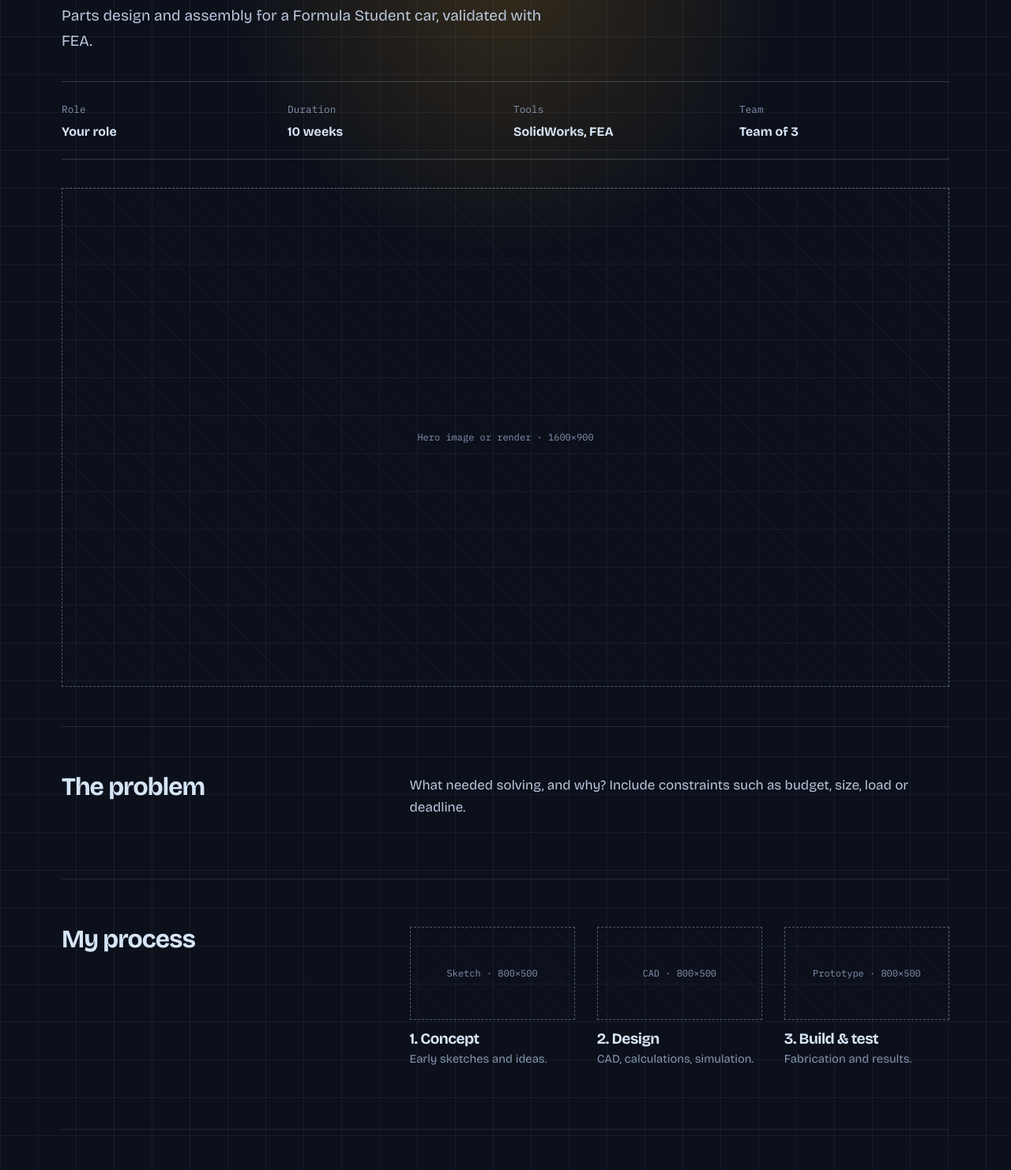
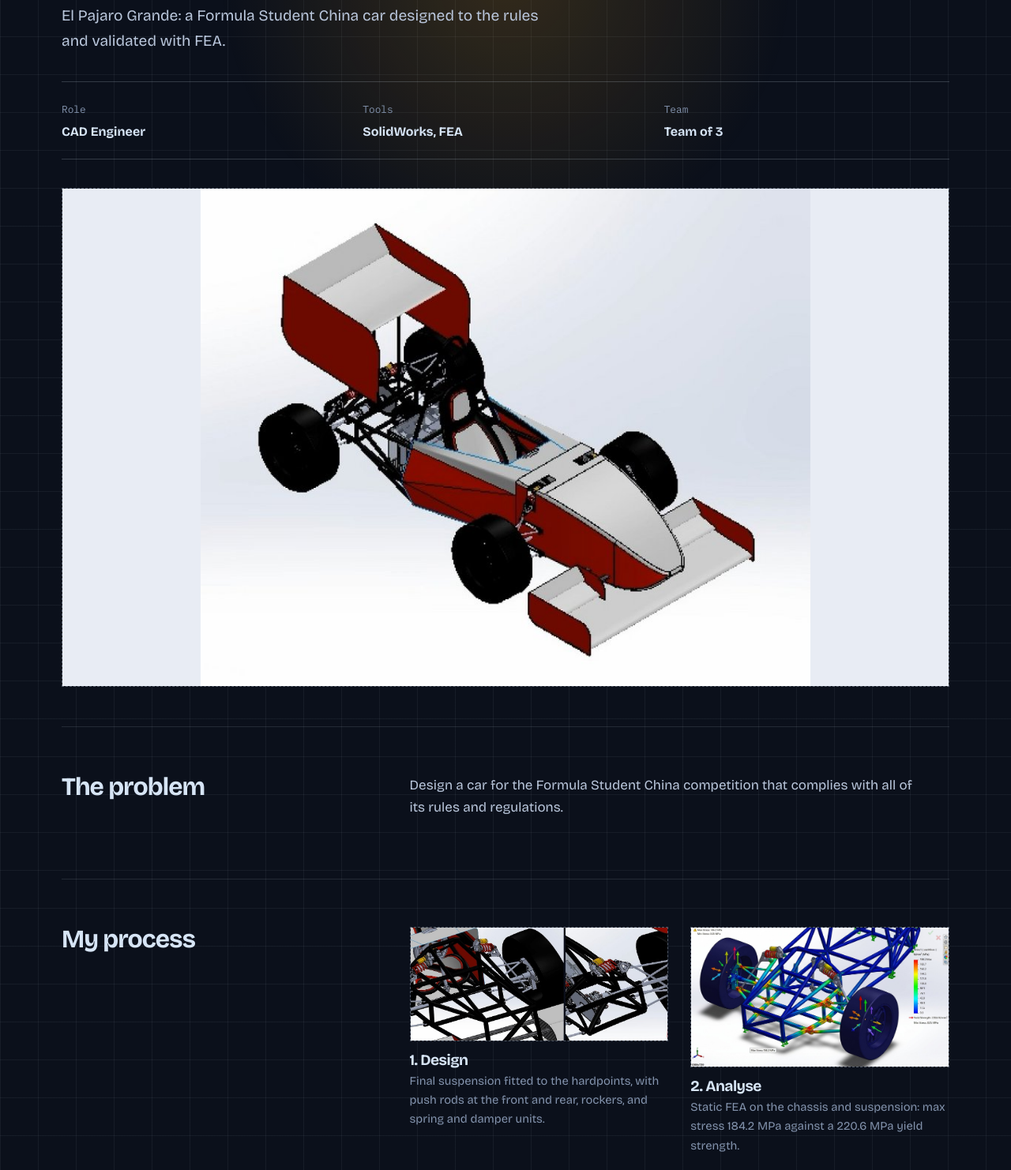
Before and after one commit to veershah0104/Engineering-Portfolio, a plain HTML site: page project-2.html in a window 1280 px wide. Shown: the part 434-1916 px from the top of the page at 79% size. Drawn offline with nearby package versions, Linux system fonts and the light colour scheme.

Commit message:
Add files via upload

```diff
--- a/project-2.html
+++ b/project-2.html
@@ -1,19 +1,18 @@
-<!doctype html><html lang="en"><head><title>Formula Student Car Parts and Assembly | Veer Shah</title><meta charset="utf-8"><meta name="viewport" content="width=device-width,initial-scale=1"><link rel="preconnect" href="https://fonts.googleapis.com"><link rel="preconnect" href="https://fonts.gstatic.com" crossorigin><link href="https://fonts.googleapis.com/css2?family=Bricolage+Grotesque:opsz,wght@12..96,400;12..96,700&family=IBM+Plex+Mono&display=swap" rel="stylesheet"><link rel="stylesheet" href="css/style.css"><script src="js/main.js" defer></script></head><body>
+<!doctype html><html lang="en"><head><title>Formula Student Car Design and Assembly | Veer Shah</title><meta charset="utf-8"><meta name="viewport" content="width=device-width,initial-scale=1"><link rel="preconnect" href="https://fonts.googleapis.com"><link rel="preconnect" href="https://fonts.gstatic.com" crossorigin><link href="https://fonts.googleapis.com/css2?family=Bricolage+Grotesque:opsz,wght@12..96,400;12..96,700&family=IBM+Plex+Mono&display=swap" rel="stylesheet"><link rel="stylesheet" href="css/style.css"><script src="js/main.js" defer></script></head><body>
 <header id="nav" class="nav"></header>
 <main>
-<section class="p-hero"><div class="wrap"><p class="mono">Project 2 of 4</p>
-<h1>Formula Student Car Parts and Assembly</h1><p style="max-width:620px;color:#b9c6db;font-size:1.2rem">Parts design and assembly for a Formula Student car, validated with FEA.</p>
-<div class="meta"><div><span class="mono">Role</span><b>Your role</b></div><div><span class="mono">Duration</span><b>10 weeks</b></div><div><span class="mono">Tools</span><b>SolidWorks, FEA</b></div><div><span class="mono">Team</span><b>Team of 3</b></div></div>
-<figure class="ph rv" data-label="Hero image or render · 1600×900"><!-- <img src="assets/p2-hero.jpg" alt="Describe image"> --></figure></div></section>
+<section class="p-hero"><div class="wrap"><p class="mono">Redbird Racing HKUST</p>
+<h1>Formula Student Car Design and Assembly</h1><p style="max-width:620px;color:#b9c6db;font-size:1.2rem">El Pajaro Grande: a Formula Student China car designed to the rules and validated with FEA.</p>
+<div class="meta" style="grid-template-columns:repeat(3,1fr)"><div><span class="mono">Role</span><b>CAD Engineer</b></div><div><span class="mono">Tools</span><b>SolidWorks, FEA</b></div><div><span class="mono">Team</span><b>Team of 3</b></div></div>
+<figure class="ph rv"><img src="assets/p2-hero.jpg" alt="El Pajaro Grande Formula Student car CAD render" style="object-fit:contain;background:#e8ecf4"></figure></div></section>
 
 <section class="wrap">
-<div class="blk rv"><h2>The problem</h2><div><p>What needed solving, and why? Include constraints such as budget, size, load or deadline.</p></div></div>
-<div class="blk rv"><h2>My process</h2><div class="steps">
-<div><figure class="ph" data-label="Sketch · 800×500"></figure><h3>1. Concept</h3><p>Early sketches and ideas.</p></div>
-<div><figure class="ph" data-label="CAD · 800×500"></figure><h3>2. Design</h3><p>CAD, calculations, simulation.</p></div>
-<div><figure class="ph" data-label="Prototype · 800×500"></figure><h3>3. Build &amp; test</h3><p>Fabrication and results.</p></div></div></div>
-<div class="blk rv"><h2>Gallery</h2><div class="gal"><figure class="ph" data-label="Large image · 1200×900"></figure><figure class="ph" data-label="Detail · 800×500"></figure><figure class="ph" data-label="Detail · 800×500"></figure></div></div>
-<div class="blk rv"><h2>Results</h2><div><div class="res"><div><b>00%</b><span class="mono">key metric</span></div><div><b>0.0x</b><span class="mono">key metric</span></div><div><b>$00</b><span class="mono">key metric</span></div></div><p style="margin-top:24px">What worked, what failed, and what you would change next time.</p></div></div>
+<div class="blk rv"><h2>The problem</h2><div><p>Design a car for the Formula Student China competition that complies with all of its rules and regulations.</p></div></div>
+<div class="blk rv"><h2>My process</h2><div class="steps" style="grid-template-columns:repeat(2,1fr)"><div><figure class="ph fit"><img src="assets/p2-suspension.jpg" alt="Final suspension design shown front and rear in SolidWorks" loading="lazy"></figure><h3>1. Design</h3><p>Final suspension fitted to the hardpoints, with push rods at the front and rear, rockers, and spring and damper units.</p></div><div><figure class="ph fit"><img src="assets/p2-fea.jpg" alt="SolidWorks Simulation stress plot of the chassis and suspension" loading="lazy"></figure><h3>2. Analyse</h3><p>Static FEA on the chassis and suspension: max stress 184.2 MPa against a 220.6 MPa yield strength.</p></div></div></div>
+<div class="blk rv"><h2>Subsystems</h2><div class="steps"><div><figure class="ph fit"><img src="assets/p2-geometry.jpg" alt="Front suspension geometry in SolidWorks" loading="lazy"></figure><h3>Front suspension</h3><p>3° negative static camber, 0.5° toe-out, 18° KPI, 5° positive caster and a 7.5 mm scrub radius.</p></div><div><figure class="ph fit"><img src="assets/p2-drivetrain.jpg" alt="Chain drivetrain in SolidWorks" loading="lazy"></figure><h3>Drivetrain</h3><p>A 4:1 gear ratio with a chain drive instead of a belt, for stable power to the wheel, less slippage and low weight.</p></div><div><figure class="ph fit"><img src="assets/p2-wing.jpg" alt="Front wing with NACA 4412 airfoil in SolidWorks" loading="lazy"></figure><h3>Front wing</h3><p>Built around a NACA 4412 airfoil.</p></div></div></div>
+<div class="blk rv"><h2>What failed</h2><div><ul><li>Two suspension designs failed the FEA load test, so I had to redesign the suspension system each time.</li></ul></div></div>
+<div class="blk rv"><h2>What worked</h2><div><p>The final design complied with all the rules and passed every FEA strength test. I also made sure it could be manufactured, and wrote a manufacturing report that tells the factory how each part needs to be made.</p></div></div>
+<div class="blk rv"><h2>Results</h2><div><div class="res"><div><b>15%</b><span class="mono">more stable than the previous car on paper</span></div><div><b>Best design</b><span class="mono">award, out of 6 teams</span></div></div><p style="margin-top:24px">The stability figure comes from analysis done by seniors on our team, compared with the previous generation car built at our university.</p></div></div>
 </section>
 <a class="next" href="project-3.html"><span class="mono">Next</span><h2>Voice Agent</h2></a>
 </main><footer id="foot"></footer></body></html>
```
Also changed, not shown: index.html (+1 -1 lines), project-1.html (+1 -1 lines), assets/p2-drivetrain.jpg (added), assets/p2-fea.jpg (added), assets/p2-geometry.jpg (added), assets/p2-hero.jpg (added), assets/p2-suspension.jpg (added), assets/p2-wing.jpg (added).
